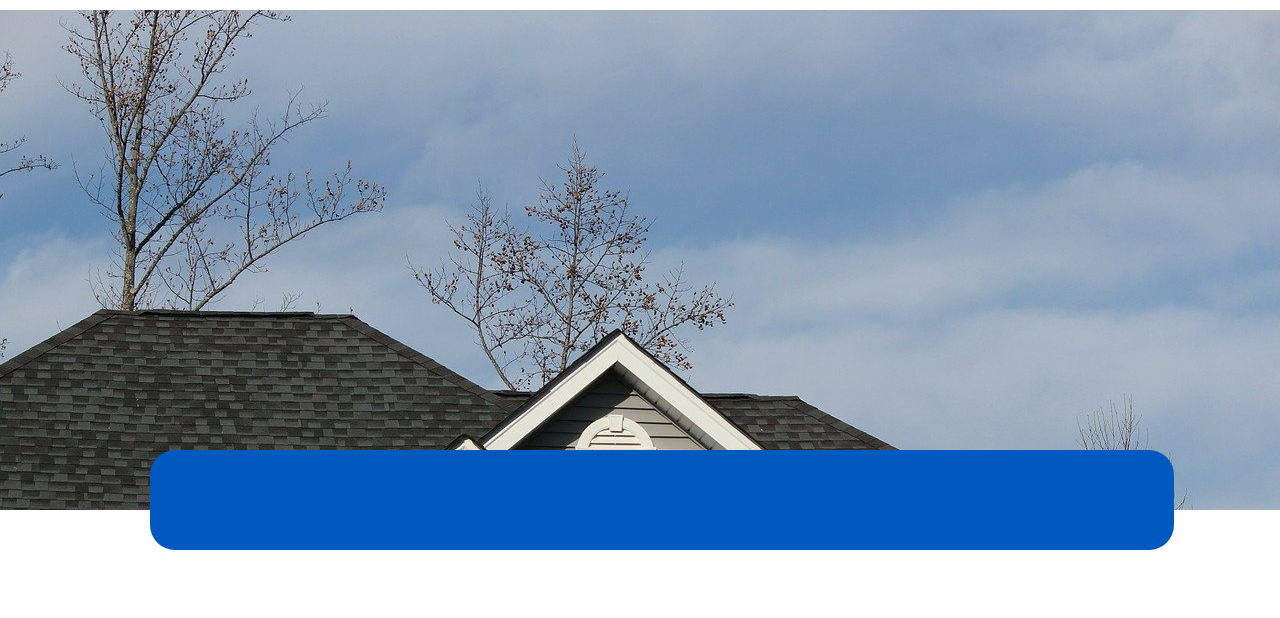
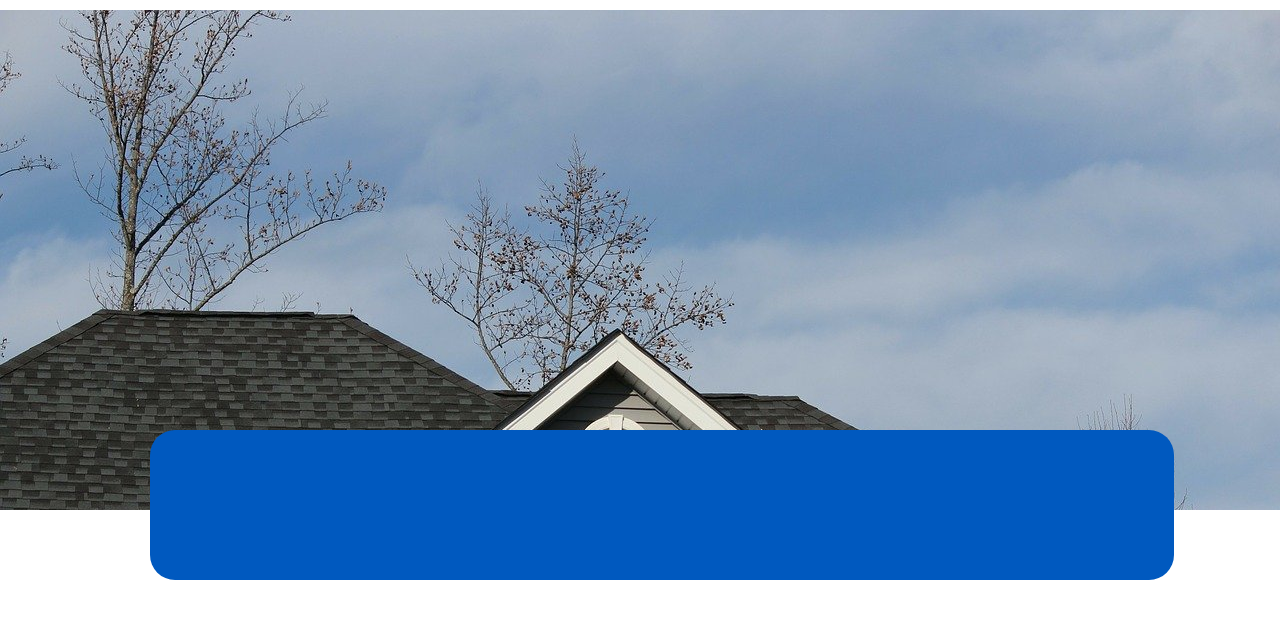
Before and after one commit to SantiagoSalazarPavajeau/remote-roofing, a React (Create React App) app: page / in a window 1280 px wide. Shown: the top 618 px of the page. Built offline with nearby package versions, Linux system fonts and the light colour scheme.

Commit message:
organize components

```diff
--- a/src/App.css
+++ b/src/App.css
@@ -38,9 +38,9 @@
   border-radius: 25px;
   background: #0059bf;
   position: absolute;
-  height: 100px;
+  height: 150px;
   width: 80%;
-  top: 450px;
+  top: 430px;
   left: 150px;
 }
 .white-area {
--- a/src/App.js
+++ b/src/App.js
@@ -1,6 +1,5 @@
-import logo from './logo.svg';
 import './App.css';
-import RoofHeader from './RoofHeader';
+import RoofHeader from './components/RoofHeader';
 
 
 
--- a/src/RoofHeader.js
+++ b/src/components/RoofHeader.js
@@ -1,9 +1,10 @@
 import React from 'react'
-import './App.css';
+import '../App.css';
 
 const RoofHeader = () => {
     return(
         <div className="roof">
+
             <span className="overlap">
 
             </span>
```
